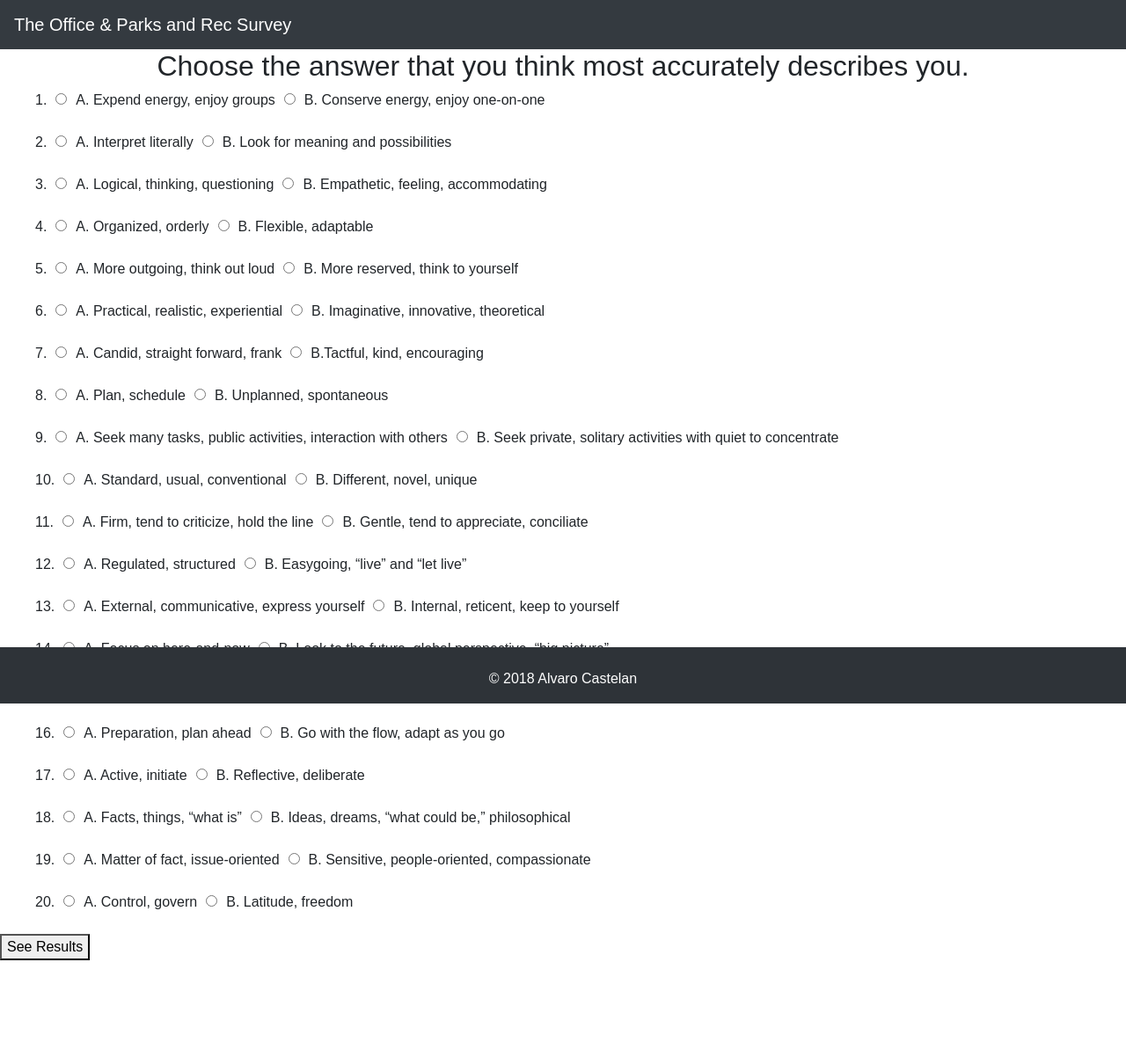
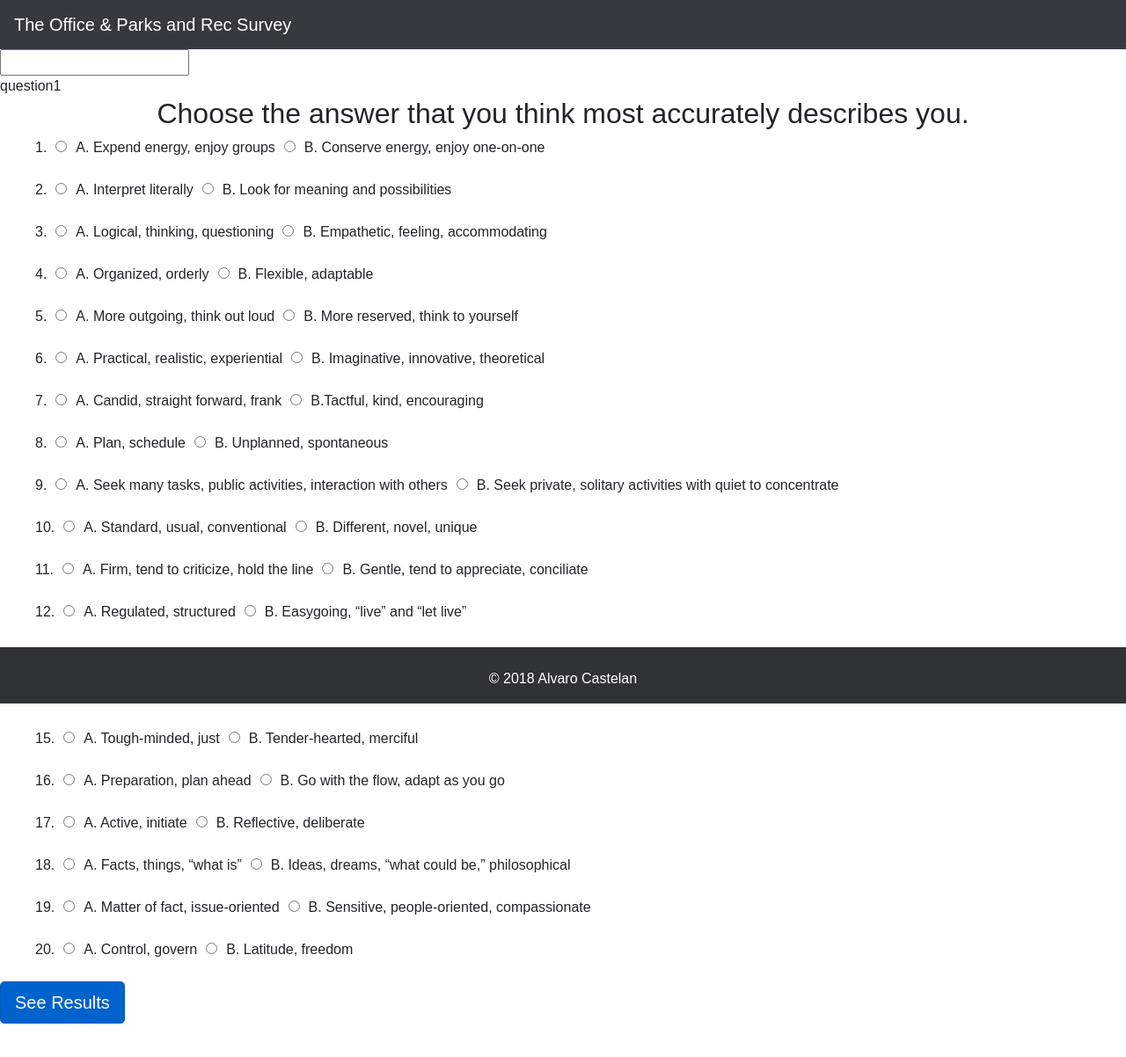
Before and after one commit to acastelan21/reactCharacterSurvey, a React (Create React App) app in the folder client/: page /survey in a window 1280 px wide. Shown: the top 1202 px of the page at 88% size. Before the commit the page ends 1167 px from the top, so only its background shows below. Built offline with nearby package versions, Linux system fonts and the light colour scheme.

Commit message:
started adding redux

```diff
--- a/client/package.json
+++ b/client/package.json
@@ -5,13 +5,17 @@
   "proxy": "http://localhost:3001",
   "dependencies": {
     "@types/react-radio-group": "^3.0.1",
+    "@types/react-redux": "^6.0.4",
     "axios": "^0.18.0",
     "history": "^4.7.2",
     "react": "^16.4.1",
     "react-dom": "^16.4.1",
     "react-radio-group": "^3.0.3",
+    "react-redux": "^5.0.7",
     "react-router-dom": "^4.3.1",
-    "react-scripts": "1.1.4"
+    "react-scripts": "1.1.4",
+    "react-thunk": "^1.0.0",
+    "redux": "^4.0.0"
   },
   "scripts": {
     "start": "react-scripts start",
--- a/client/src/App.js
+++ b/client/src/App.js
@@ -8,14 +8,28 @@ import Survey from "./pages/Survey";
 import Results from "./pages/Results";
 import NavBar from "./components/NavBar";
 import Footer from "./components/Footer";
+import {connect} from "react-redux";
+import {updateAnswerKeyV2} from "./actions/answerKeyV2-actions";
 class App extends Component {
+  constructor(props) {
+    super(props);
+    this.onUpdateAnswerKeyV2=this.onUpdateAnswerKeyV2.bind(this);
 
+  }
+  onUpdateAnswerKeyV2(event){
+    this.props.onUpdateAnswerKeyV2(event.target.value);
+  }
   render() {
+    console.log(this.props);
     return (
+
         <Wrapper>
           <NavBar/>
+          <input onChange={this.onUpdateAnswerKeyV2}/>
+          <div>{this.props.answerKeyV2}</div>
+
           <Router history={history}>
-          <div>
+            <div >
               <Route exact path = "/" component={Home}/>
               <Route exact path = "/survey" component={Survey}/>
               <Route path = "/survey/results" component={Results}/>
@@ -23,8 +37,15 @@ class App extends Component {
           </Router>
           <Footer/>
         </Wrapper>
+
     );
   }
 }
-
-export default App;
+const mapStateToProps = state =>({
+  answerKey: state.answerKey,
+  answerKeyV2: state.answerKeyV2
+});
+const mapActionsToProps = {
+  onUpdateAnswerKeyV2 :updateAnswerKeyV2
+};
+export default connect(mapStateToProps,mapActionsToProps) (App);
--- /dev/null
+++ b/client/src/actions/answerKeyV2-actions.js
@@ -0,0 +1,9 @@
+export const UPDATE_ANSWERKEYV2 = "answerKeyV2:updateAnswerKeyV2";
+export function updateAnswerKeyV2(newAnswerKeyV2) {
+    return{
+        type:UPDATE_ANSWERKEYV2,
+        payload:{
+            answerKeyV2 : newAnswerKeyV2
+        }
+    }
+}
--- a/client/src/index.js
+++ b/client/src/index.js
@@ -3,6 +3,24 @@ import ReactDOM from 'react-dom';
 import './index.css';
 import App from './App';
 import registerServiceWorker from './registerServiceWorker';
+import {combineReducers, createStore} from "redux";
 
-ReactDOM.render(<App />, document.getElementById('root'));
+import {Provider} from "react-redux";
+import answerKeyReducer from "./reducers/answerKey-reducer";
+import answerKeyV2Reducer from "./reducers/answerKeyV2-reducer";
+
+
+const allReducers = combineReducers({
+  answerKey: answerKeyReducer,
+  answerKeyV2:answerKeyV2Reducer
+});
+const store = createStore(
+  allReducers,{
+    answerKey: [{q1:"a"}],
+    answerKeyV2: "question1"
+
+  },
+  window.devToolsExtension && window.devToolsExtension()
+);
+ReactDOM.render(<Provider store={store}><App /></Provider>, document.getElementById('root'));
 registerServiceWorker();
--- a/client/src/pages/Results/results.js
+++ b/client/src/pages/Results/results.js
@@ -7,9 +7,10 @@ class Results extends Component {
 
 
 render(){
+    console.log(this.saveState)
 return(
 
-<div> Results Page </div>
+<div> Results Page</div>
 
 
 
--- a/client/src/pages/Survey/survey.js
+++ b/client/src/pages/Survey/survey.js
@@ -1,4 +1,5 @@
 import React, {Component} from "react";
+
 import "./survey.css"
 class Survey extends Component {
     constructor(){
@@ -41,6 +42,7 @@ class Survey extends Component {
         console.log(this.state)
       }
 render(){
+    const saveState= this.props.q1
 
 return(
 
@@ -612,7 +614,7 @@ return(
 
       </ul>
 
-      <button type="submit">See Results</button>
+      <a href="/survey/results" className="btn btn-primary btn-lg active" role="button" aria-pressed="true">See Results</a>
     </form>
 
 
--- /dev/null
+++ b/client/src/reducers/answerKey-reducer.js
@@ -0,0 +1,3 @@
+export default function answersKeyReducer(state=[],action){
+    return state;
+}
--- /dev/null
+++ b/client/src/reducers/answerKeyV2-reducer.js
@@ -0,0 +1,13 @@
+import {UPDATE_ANSWERKEYV2} from "../actions/answerKeyV2-actions";
+
+export default function answerKeyV2 (state ="",
+     {type, payload}) {
+        switch(type){
+            case UPDATE_ANSWERKEYV2:
+                return payload.answerKeyV2;
+            default:
+            return state;
+        }
+
+
+    }
```
Also changed, not shown: client/src/actions/answerKey-actions.js (added), 1 other file (tests, documents, lock files or other folders). Lines whose indentation alone changed are shown as unchanged.
